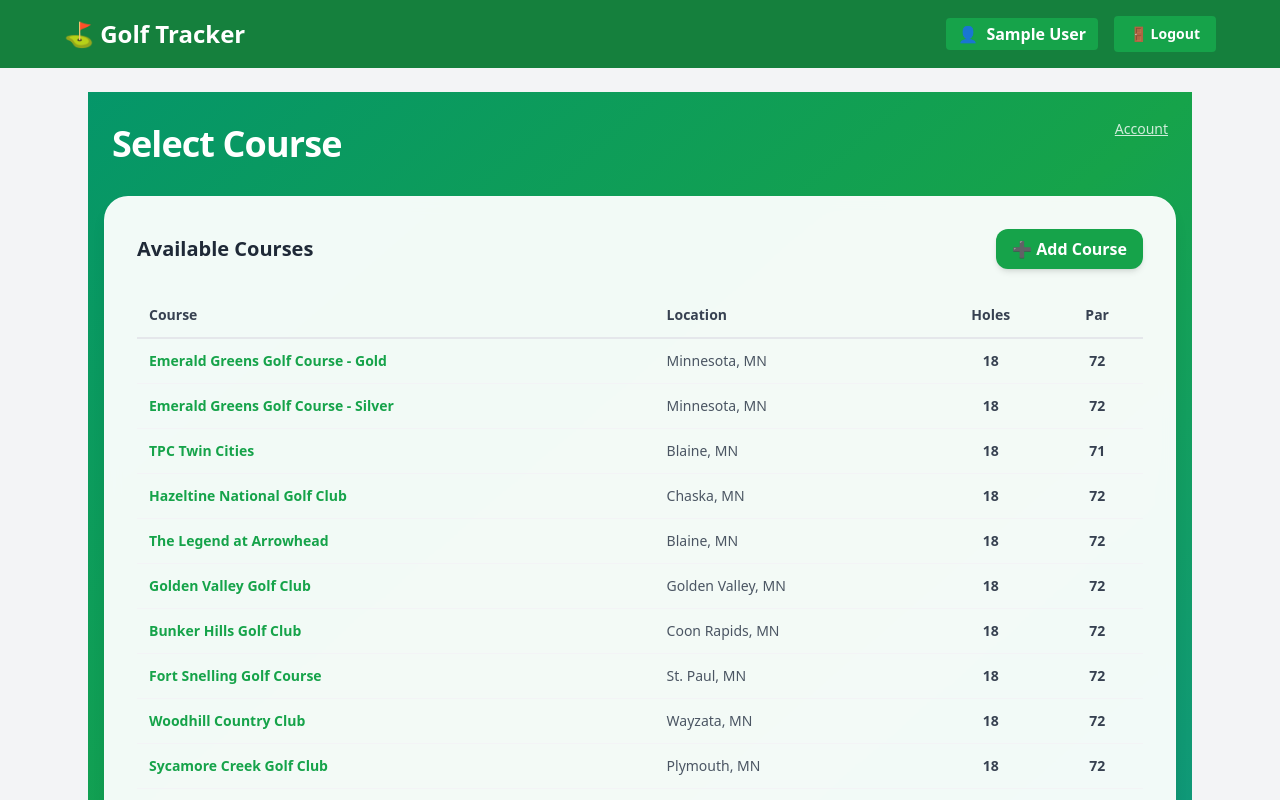
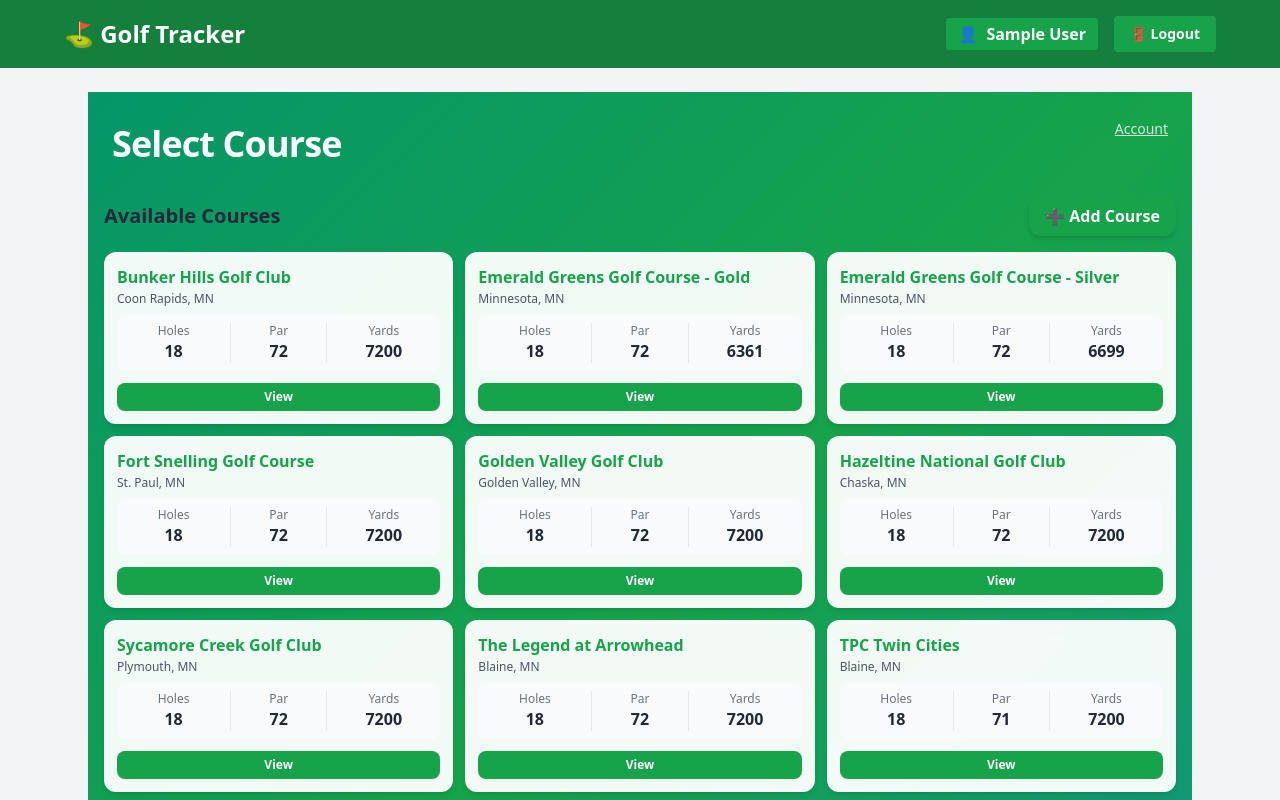
Before and after one commit to sdrindahl/Golf-Score, a Next.js app: page /manage-courses in a window 1280 px wide. Shown: the top 800 px of the page. Built offline with nearby package versions, Linux system fonts and the light colour scheme; no server answers; the database is empty; sample sign-in values are in the browser's storage.

Commit message:
refactor: reduce course card sizes for more compact layout

```diff
--- a/app/manage-courses/page.tsx
+++ b/app/manage-courses/page.tsx
@@ -86,8 +86,8 @@ export default function ManageCourses() {
   return (
     <PageWrapper title="Select Course">
       <div className="max-w-6xl mx-auto space-y-6">
-        <div className="bg-white/95 backdrop-blur rounded-3xl p-8 shadow-lg border border-white/20">
-          <div className="flex justify-between items-center gap-2 mb-6 flex-wrap">
+        <div className="space-y-4">
+          <div className="flex justify-between items-center gap-2 flex-wrap">
             <h2 className="text-xl font-bold text-gray-800">Available Courses</h2>
             <Link href="/add-course">
               <button className="bg-green-600 hover:bg-green-700 text-white font-semibold px-4 py-2 rounded-xl transition-colors whitespace-nowrap shadow-md">➕ Add Course</button>
@@ -95,73 +95,62 @@ export default function ManageCourses() {
           </div>
 
           {courses.length === 0 ? (
-            <div className="text-center py-10">
+            <div className="bg-white/95 backdrop-blur rounded-3xl p-8 shadow-lg text-center border border-white/20">
               <p className="text-gray-500 text-lg mb-4">No courses added yet</p>
               <Link href="/add-course">
                 <button className="bg-green-600 hover:bg-green-700 text-white font-semibold px-6 py-3 rounded-xl transition-colors shadow-md">Add Your First Course</button>
               </Link>
             </div>
           ) : (
-            <div className="overflow-x-auto">
-              <table className="w-full text-xs md:text-sm">
-                <thead className="border-b-2 border-gray-200">
-                  <tr>
-                    <th className="text-left px-3 py-3 font-bold text-gray-700">Course</th>
-                    <th className="text-left px-3 py-3 font-bold text-gray-700 hidden md:table-cell">Location</th>
-                    <th className="text-center px-3 py-3 font-bold text-gray-700">Holes</th>
-                    <th className="text-center px-3 py-3 font-bold text-gray-700">Par</th>
-                    {currentUser?.is_admin && (
-                      <th className="text-center px-3 py-3 font-bold text-gray-700">Actions</th>
-                    )}
-                  </tr>
-                </thead>
-                <tbody>
-                  {courses.map((course) => (
-                    <tr key={course.id} className="border-b border-gray-100 hover:bg-gray-50">
-                      <td className="px-3 py-3">
+            <div className="grid grid-cols-1 md:grid-cols-2 lg:grid-cols-3 gap-3">
+              {courses.sort((a, b) => a.name.localeCompare(b.name)).map((course) => (
+                <div key={course.id} className="bg-white/95 backdrop-blur rounded-xl p-3 shadow-md border border-white/20">
+                  <div className="mb-2">
                     <Link href={`/course-details?id=${course.id}`}>
-                          <button
-                            className="font-bold text-green-600 hover:underline text-left"
-                          >
-                            {course.name}
+                      <h3 className="text-base font-bold text-green-600 hover:text-green-700 cursor-pointer mb-0.5">{course.name}</h3>
+                    </Link>
+                    <p className="text-xs text-gray-600">{course.location}, {course.state}</p>
+                  </div>
+
+                  <div className="grid grid-cols-3 gap-2 mb-3 bg-gray-50 rounded-lg p-2">
+                    <div className="text-center">
+                      <p className="text-xs text-gray-500">Holes</p>
+                      <p className="text-base font-bold text-gray-800">{course.holes.length}</p>
+                    </div>
+                    <div className="text-center border-l border-r border-gray-200">
+                      <p className="text-xs text-gray-500">Par</p>
+                      <p className="text-base font-bold text-gray-800">{course.par}</p>
+                    </div>
+                    <div className="text-center">
+                      <p className="text-xs text-gray-500">Yards</p>
+                      <p className="text-base font-bold text-gray-800">{course.holes.reduce((sum, h) => sum + h.men.yardage, 0)}</p>
+                    </div>
+                  </div>
+
+                  <div className="flex gap-1.5">
+                    <Link href={`/course-details?id=${course.id}`} className="flex-1">
+                      <button className="w-full bg-green-600 hover:bg-green-700 text-white text-xs font-semibold px-2 py-1.5 rounded-lg transition-colors">
+                        View
                       </button>
                     </Link>
-                      </td>
-                      <td className="px-3 py-3 text-gray-600 hidden md:table-cell text-sm">
-                        {course.location}, {course.state}
-                      </td>
-                      <td className="text-center px-3 py-3 font-semibold text-gray-700">
-                        {course.holes.length}
-                      </td>
-                      <td className="text-center px-3 py-3 font-semibold text-gray-700">
-                        {course.par}
-                      </td>
                     {currentUser?.is_admin && (
-                        <td className="text-center px-3 py-3">
-                          <div className="flex gap-2 justify-center">
-                            <Link href={`/edit-course?id=${course.id}`}>
-                              <button
-                                className="bg-blue-600 hover:bg-blue-700 text-white text-xs font-semibold px-3 py-1 rounded-lg transition-colors"
-                              >
+                      <>
+                        <Link href={`/edit-course?id=${course.id}`} className="flex-1">
+                          <button className="w-full bg-blue-600 hover:bg-blue-700 text-white text-xs font-semibold px-2 py-1.5 rounded-lg transition-colors">
                             Edit
                           </button>
                         </Link>
                         <button
-                              onClick={(e) => {
-                                e.preventDefault()
-                                handleDelete(course.id)
-                              }}
-                              className="bg-red-600 hover:bg-red-700 text-white text-xs font-semibold px-3 py-1 rounded-lg transition-colors"
+                          onClick={() => handleDelete(course.id)}
+                          className="flex-1 bg-red-600 hover:bg-red-700 text-white text-xs font-semibold px-2 py-1.5 rounded-lg transition-colors"
                         >
                           Delete
                         </button>
+                      </>
+                    )}
                   </div>
-                        </td>
-                      )}
-                    </tr>
+                </div>
               ))}
-                </tbody>
-              </table>
             </div>
           )}
         </div>
```
Lines whose indentation alone changed are shown as unchanged.
